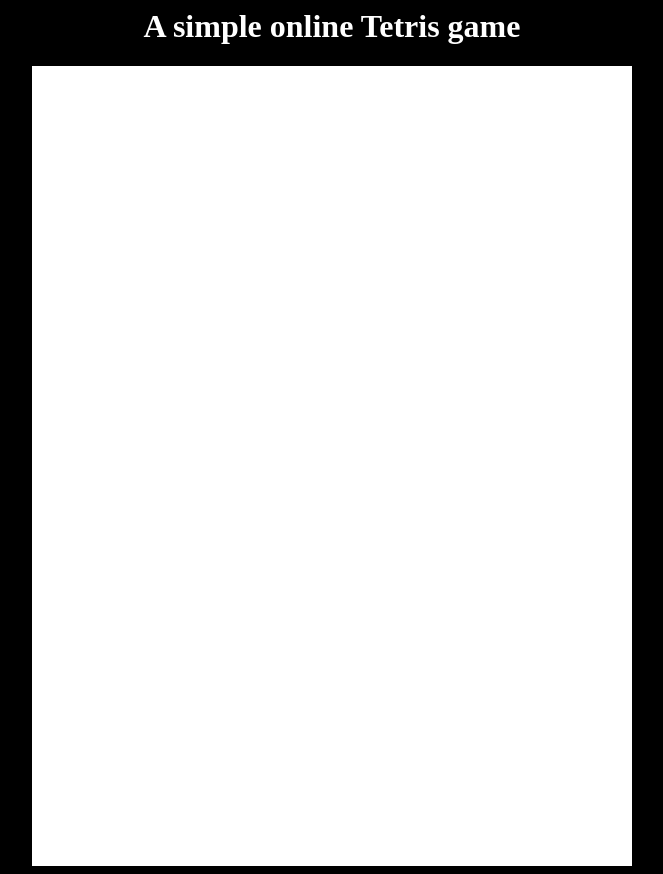
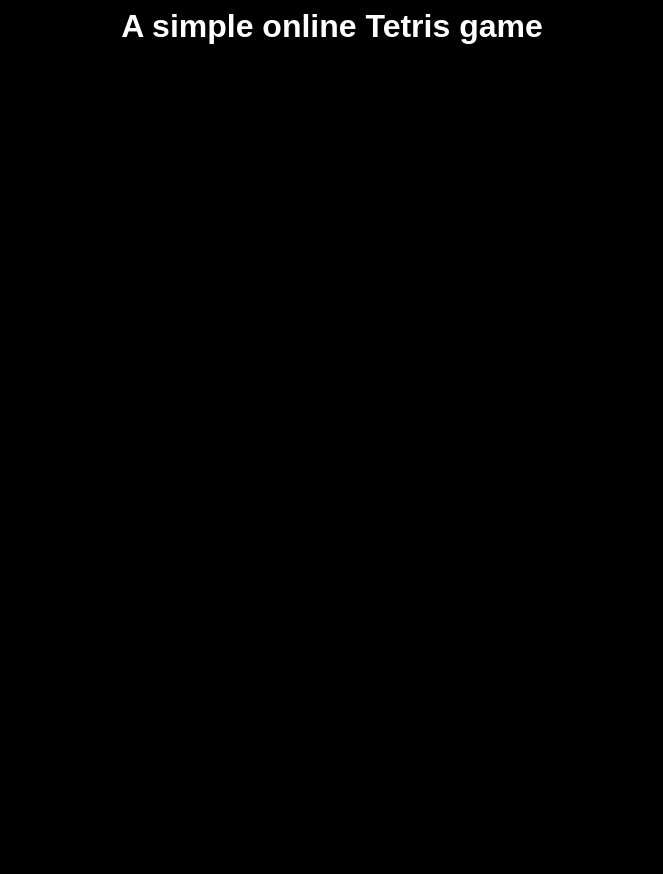
Before and after one commit to DaniFoldi/web-games, a plain HTML site: page index.html in a window 1280 px wide. Shown: the whole page, without its empty margins (308-971 px from the left). Drawn offline with Linux system fonts and the light colour scheme.

Commit message:
Small design update

```diff
--- a/index.html
+++ b/index.html
@@ -8,10 +8,10 @@
 
 <body style="background: black;">
     <center>
-        <h1 style="color: white;">
+        <h1 style="color: white; font-family: Sans-Serif;">
 				A simple online Tetris game
 			</h1>
-        <canvas width="600px" height="800px" style="background: white;" id="canvas">
+        <canvas width="600px" height="800px" style="background: black;" id="canvas">
         </canvas>
     </center>
     <script>
```
